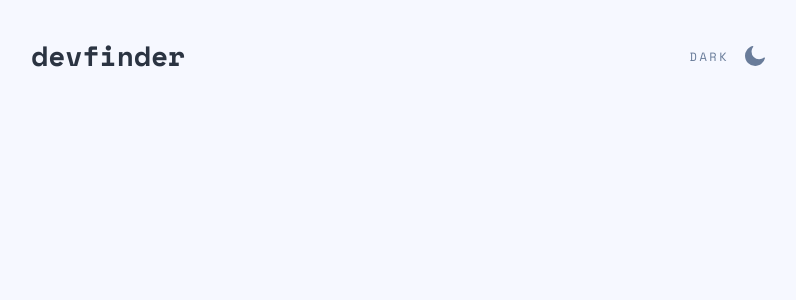
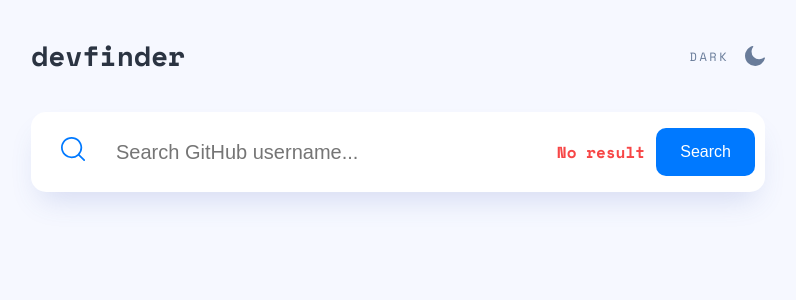
Before and after one commit to ronalli/ts_challange, a React (Create React App) app: page / in a window 1280 px wide. Shown: the top 300 px of the page, without its empty margins (242-1038 px from the left). Built offline with nearby package versions, Linux system fonts and the light colour scheme.

Commit message:
htmlSearchComponent

```diff
--- a/src/App.tsx
+++ b/src/App.tsx
@@ -1,10 +1,12 @@
 import { Container } from "components/Container";
+import { Search } from "components/Search";
 import { TheHeader } from "components/TheHeader";
 
 function App() {
   return (
     <Container>
       <TheHeader />
+			<Search hasError onSubmit={() => {}}/>
     </Container>
   );
 }
--- /dev/null
+++ b/src/components/Button/Button.module.scss
@@ -0,0 +1,14 @@
+.button {
+	padding: 12px 24px;
+	border-radius: 10px;
+	border: none;
+	background-color: var(--main-color);
+	color: var(--white);
+	font-size: 1rem;
+	line-height: 1.5;
+	cursor: pointer;
+
+	&:hover {
+		background-color: var(--main-color-hover);
+	}
+}
--- /dev/null
+++ b/src/components/Button/Button.tsx
@@ -0,0 +1,13 @@
+import styles from './Button.module.scss';
+
+interface ButtonProps {
+	children: string,
+	onClick?: React.MouseEventHandler<HTMLButtonElement>
+
+ }
+
+export const Button = ({ children, onClick}: ButtonProps) => (
+  <button className={styles.button} onClick={onClick}>
+    {children}
+  </button>
+);
--- /dev/null
+++ b/src/components/Button/index.ts
@@ -0,0 +1 @@
+export * from './Button';
--- /dev/null
+++ b/src/components/Search/Search.module.scss
@@ -0,0 +1,83 @@
+:global {
+	body[data-theme='light'] {
+		--search-bg: var(--white);
+		--search-color: var(--gray-300);
+		--search-placeholder-color: var(--gray-200);
+		--search-shadow: var(--shadow)
+	}
+
+	body[data-theme='dark'] {
+		--search-bg: var(--gray-400);
+		--search-color: var(--white);
+		--search-placeholder-color: var(--white);
+		--search-shadow: unset;
+	}
+}
+
+.search {
+	position: relative;
+	width: 100%;
+	overflow: hidden;
+	padding: 10px 10px 10px 16px;
+	background-color: var(--search-bg, white);
+	display: flex;
+	align-items: center;
+	box-shadow: var(--search-shadow);
+	border-radius: 15px;
+
+	@media (min-width: 767px) {
+		padding: 10px 10px 10px 30px;
+	}
+
+	&>button {
+		flex-shrink: 0;
+	}
+}
+
+.label {
+	cursor: pointer;
+}
+
+.textField {
+	padding: 0 10px;
+	flex-grow: 5;
+	height: 60px;
+	max-width: calc(100% - 100px - 20px);
+	border: none;
+	color: var(--search-color);
+	font-size: 0.75rem;
+	line-height: 1.5;
+	cursor: pointer;
+	background-color: var(--search-bg);
+
+	&::placeholder {
+		color: var(var(--search-placeholder-color))
+	}
+
+	&:focus {
+		outline: none;
+	}
+
+	@media (min-width: 767px) {
+		margin: 0 5px;
+		font-size: 1.25rem;
+		margin: 0 20px;
+	}
+}
+
+.error {
+	position: absolute;
+	right: 50%;
+	bottom: 5px;
+	color: var(--error-color);
+	font-size: 1rem;
+	line-height: 1.5;
+	font-weight: 700;
+
+	@media (min-width: 767px) {
+		right: 120px;
+		top:50%;
+		transform: translateY(-50%);
+		bottom: unset;
+	}
+}
--- /dev/null
+++ b/src/components/Search/Search.tsx
@@ -0,0 +1,42 @@
+import { useRef } from 'react';
+import styles from './Search.module.scss';
+import {ReactComponent as SearchIcon} from 'assets/icon-search.svg'
+import { Button } from 'components/Button';
+
+interface SearchProps {
+	hasError: boolean,
+	onSubmit: (text: string) => void,
+
+}
+
+export const Search = ({ hasError, onSubmit}: SearchProps) => {
+	const searchRef = useRef<HTMLInputElement | null>(null)
+
+	const handleSubmit = (event: React.FormEvent) => {
+		event.preventDefault();
+		const text = searchRef.current?.value || '';
+		if(text) {
+			onSubmit(text);
+			if(searchRef.current) {
+				searchRef.current.value = '';
+			}
+		}
+	}
+
+	return (
+  	<form onSubmit={handleSubmit} autoComplete='off'>
+			<div className={styles.search}>
+				<label htmlFor="search" className={styles.label}>
+					<SearchIcon />
+				</label>
+				<input type="text" className={styles.textField} ref={searchRef} id='search' name='username' placeholder='Search GitHub username...'/>
+				{
+					hasError && (
+						<div className={styles.error}>No result</div>
+					)
+				}
+				<Button>Search</Button>
+			</div>
+
+  	</form>
+)};
--- /dev/null
+++ b/src/components/Search/index.ts
@@ -0,0 +1 @@
+export * from './Search';
```
